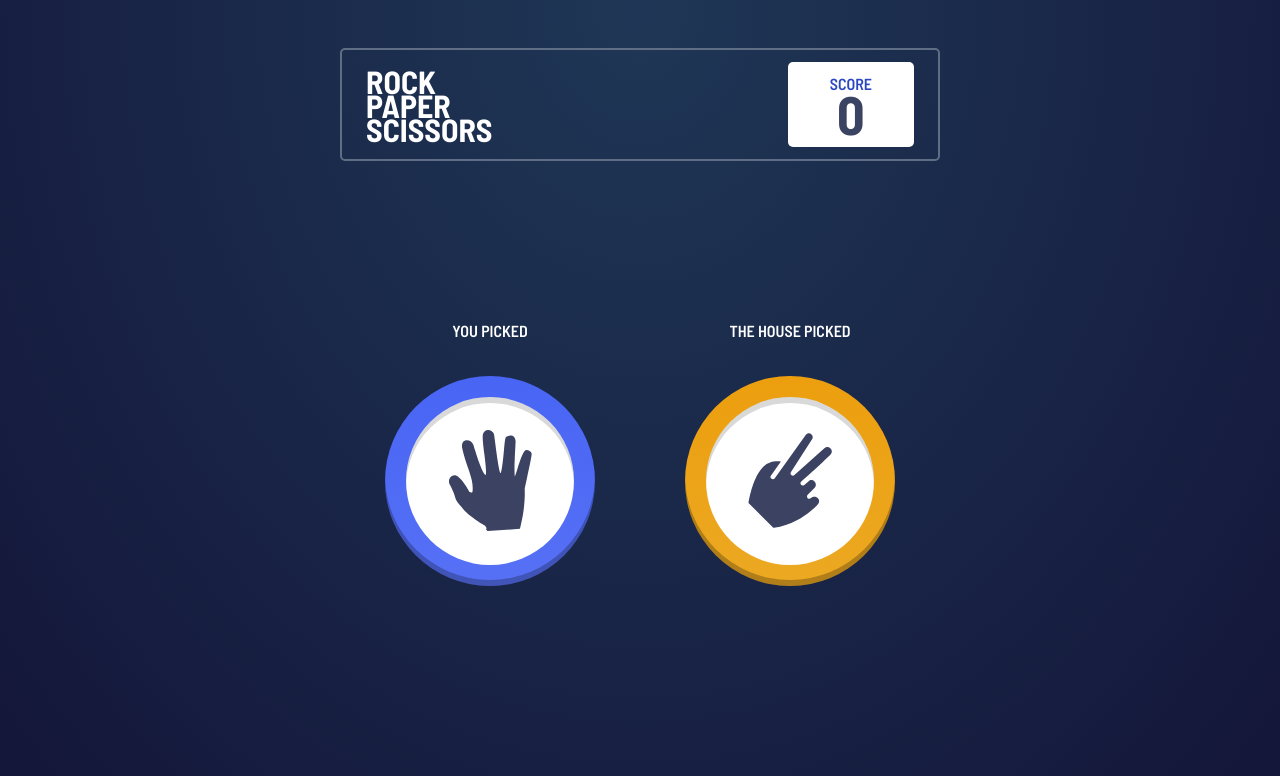
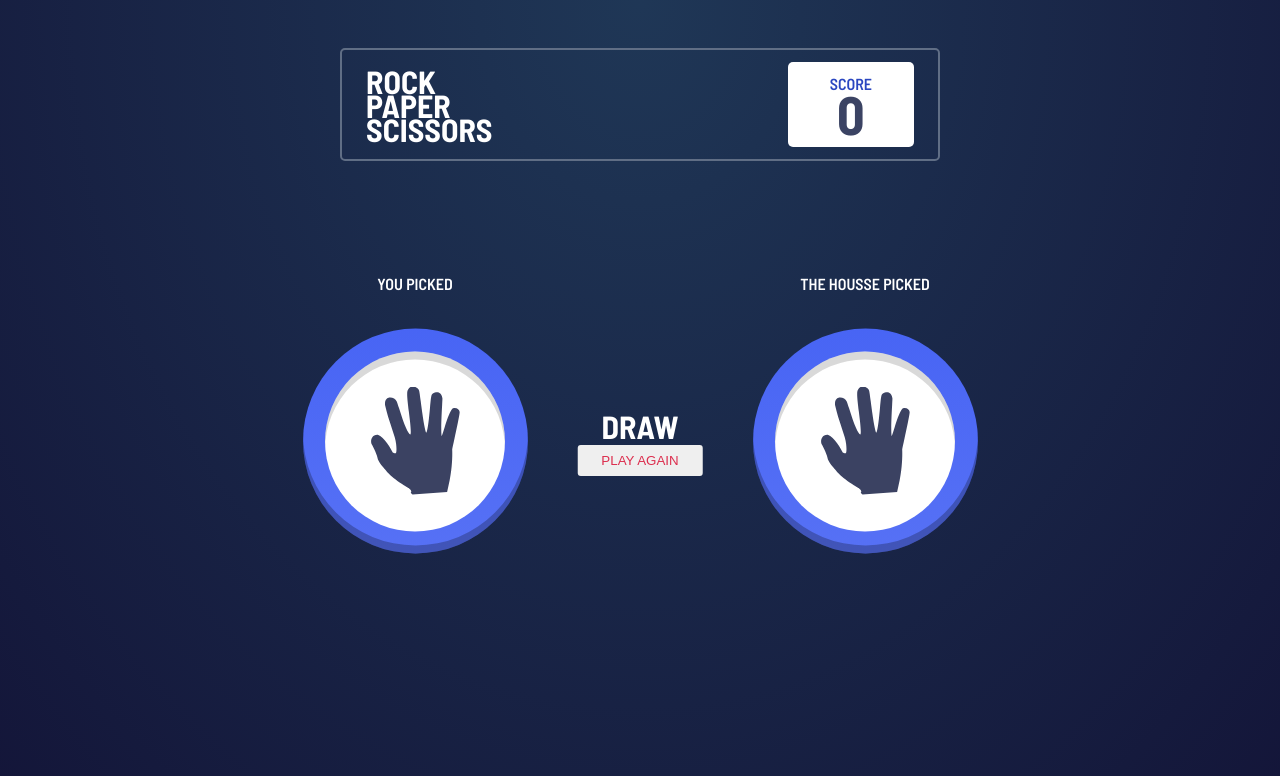
Before and after one commit to Irina-Dehtiarenko/game_from_frontendmentor, a plain HTML site: page index.html in a window 1280 px wide. Both pictures are taken after a click on the button 490 px from the left and 321 px from the top of the page. Drawn offline with Linux system fonts and the light colour scheme.

Commit message:
added some function for resetting the game with saving the results - the first version of the game

```diff
--- a/index.html
+++ b/index.html
@@ -11,15 +11,13 @@
       sizes="32x32"
       href="./images/favicon-32x32.png"
     />
-
     <link rel="preconnect" href="https://fonts.googleapis.com" />
     <link rel="preconnect" href="https://fonts.gstatic.com" crossorigin />
     <link
       href="https://fonts.googleapis.com/css2?family=Barlow+Semi+Condensed:wght@600;700&display=swap"
       rel="stylesheet"
     />
-    <link rel="stylesheet" href="./style.css" />
-
+    <link rel="stylesheet" href="style.css" />
     <title>Frontend Mentor | Rock, Paper, Scissors</title>
   </head>
   <body>
@@ -34,9 +32,7 @@
         <strong class="points">12</strong>
       </div>
     </header>
-
     <main>
-      <!-- widok 1 -->
       <section class="options">
         <button class="button button--paper" data-pick="paper">
           <div class="button__image-container">
@@ -48,17 +44,15 @@
             <img src="./images/icon-scissors.svg" alt="Scissors" />
           </div>
         </button>
-
         <button class="button button--rock" data-pick="rock">
           <div class="button__image-container">
             <img src="./images/icon-rock.svg" alt="Rock" />
           </div>
         </button>
       </section>
-      <!-- widok 2 -->
-      <section class="fight hidden">
-        <div class="pick">
-          <span class="pick__title"> YOU PICKED </span>
+      <section class="fight">
+        <div class="pick pick--player">
+          <span class="pick__title">YOU PICKED</span>
           <div class="pick__container pick__container--player">
             <div class="button button--paper">
               <div class="button__image-container">
@@ -67,21 +61,25 @@
             </div>
           </div>
         </div>
+        <div class="pick pick--ai">
+          <span class="pick__title">THE HOUSSE PICKED</span>
+          <div class="pick__container pick__container--ai"></div>
+        </div>
 
-        <div class="pick">
-          <span class="pick__title"> THE HOUSE PICKED </span>
-          <div class="pick__container pick__container--ai"></div>
-          <!-- <div class="pick__placeholder"></div> -->
+        <div class="result">
+          <span class="result__text"></span>
+          <button class="result__button" tabindex="-1">PLAY AGAIN</button>
         </div>
       </section>
     </main>
-
     <!-- <div class="attribution">
-    Challenge by <a href="https://www.frontendmentor.io?ref=challenge" target="_blank">Frontend Mentor</a>.
-    Coded by <a href="#">Your Name Here</a>.
-  </div> -->
-    <!-- to jest informacja o tym skąd wzieliśmy tą strone -->
-
-    <script src="./main.js"></script>
+            Challenge by
+            <a
+                href="https://www.frontendmentor.io?ref=challenge"
+                target="_blank"
+                >Frontend Mentor</a
+            >. Coded by <a href="#">Your Name Here</a>.
+        </div> -->
+    <script src="main.js"></script>
   </body>
 </html>
--- a/main.js
+++ b/main.js
@@ -1,7 +1,7 @@
-//stworzyć stan - state
-//w stanie score
-//player pick
-//ai pick
+// state
+//   score
+//   player pick
+//   ai pick
 
 const playerWinsLSKey = "playerWins";
 const AIWinsLSKey = "AIWins";
@@ -13,19 +13,23 @@ const winningResultsMap = {
 };
 
 let state = {
-  playerWins: localStorage.getItem(playerWinsLSKey) || 0,
-  AIWins: localStorage.getItem(AIWinsLSKey) || 0,
+  playerWins: Number(localStorage.getItem(playerWinsLSKey)) || 0,
+  AIWins: Number(localStorage.getItem(AIWinsLSKey)) || 0,
   playerPick: null,
   AIPick: null,
 };
-// localStorage.getItem(AIWinsLSKey) - tak się dodaję
-// localStorage.setItem(playerWinsLSKey, 8) - tak się wywołuje
+
 const renderScore = () => {
-  //wpisuje wynik
   const pointsElement = document.querySelector(".points");
   pointsElement.innerText = state.playerWins - state.AIWins;
-  //   albo po mojemu
-  //    pointsElement.textContent = `${state.playerWins - state.AIWins}`;
+};
+
+const bindPickEvents = () => {
+  document.querySelectorAll(".options button").forEach((button) => {
+    button.addEventListener("click", pick);
+  });
+
+  document.querySelector(".result__button").addEventListener("click", reset);
 };
 
 const pick = (e) => {
@@ -36,7 +40,6 @@ const pick = (e) => {
 };
 
 const pickByPlayer = (pickedOption) => {
-  //dodajemy wybór gracza
   state = {
     ...state,
     playerPick: pickedOption,
@@ -44,37 +47,63 @@ const pickByPlayer = (pickedOption) => {
 };
 
 const pickByAI = () => {
-  const options = ["paper", "scissors", "rock"];
+  const options = ["rock", "paper", "scissors"];
   const AIPick = options[Math.floor(Math.random() * options.length)];
+
   state = {
-    //doddajemy wybór komputera - losowy
     ...state,
     AIPick,
   };
-  //Mój wariant
-  //   const index = Math.floor(Math.random() * options.length);
-  //   return options[index];
 };
 
 const hideOptions = () => {
-  document.querySelector(".options").classList.add("hidden");
+  const optionsElement = document.querySelector(".options");
+  optionsElement.classList.add("slide-left");
 };
 
-const createPickElement = (option) => {
-  const pickElement = document.createElement("div");
-  pickElement.classList.add("button", `button--${option}`);
+const showFight = () => {
+  const fightElement = document.querySelector(".fight");
+  fightElement.classList.add("slide-left");
+  createElementPickedByPlayer();
+  createElementPickedByAI();
 
-  const imageContainerElement = document.createElement("div");
-  imageContainerElement.classList.add("button__image-container");
+  document.querySelectorAll(".options button").forEach((button) => {
+    button.setAttribute("tabindex", -1);
+  });
+  document.querySelector(".result__button").setAttribute("tabindex", 0);
 
-  const imgElement = document.createElement("img");
-  imgElement.src = `./images/icon-${option}.svg`;
-  imgElement.alt = option;
+  showResult();
+};
 
-  imageContainerElement.appendChild(imgElement);
-  pickElement.appendChild(imageContainerElement);
+const showResult = () => {
+  const resultTextElement = document.querySelector(".result__text");
+  if (state.AIPick === state.playerPick) {
+    resultTextElement.innerText = "DRAW";
+  } else if (winningResultsMap[state.playerPick].includes(state.AIPick)) {
+    resultTextElement.innerText = "YOU WIN";
+    localStorage.setItem(playerWinsLSKey, state.playerWins + 1);
+    state = {
+      ...state,
+      playerWins: state.playerWins + 1,
+    };
+  } else {
+    resultTextElement.innerText = "YOU LOSE";
+    localStorage.setItem(AIWinsLSKey, state.AIWins + 1);
+    state = {
+      ...state,
+      AIWins: state.AIWins + 1,
+    };
+  }
 
-  return pickElement;
+  setTimeout(renderResult, 1000);
+
+  renderScore();
+};
+
+const renderResult = () => {
+  document.querySelector(".result").classList.add("shown");
+  document.querySelector(".pick--player").classList.add("moved");
+  document.querySelector(".pick--ai").classList.add("moved");
 };
 
 const createElementPickedByPlayer = () => {
@@ -83,47 +112,49 @@ const createElementPickedByPlayer = () => {
   const pickContainerElement = document.querySelector(
     ".pick__container--player"
   );
-  pickContainerElement.innerHTML = ""; //reset HTML
+  pickContainerElement.innerHTML = "";
   pickContainerElement.appendChild(createPickElement(playerPick));
 };
 
 const createElementPickedByAI = () => {
   const AIPick = state.AIPick;
-
   const pickContainerElement = document.querySelector(".pick__container--ai");
-  pickContainerElement.innerHTML = ""; //reset HTML
+  pickContainerElement.innerHTML = "";
   pickContainerElement.appendChild(createPickElement(AIPick));
 };
 
-const showResult = () => {
-  // console.log(winningResultsMap[state.playerPick]); // zwraca - ['paper']
+const createPickElement = (option) => {
+  const pickElement = document.createElement("div");
+  pickElement.classList.add("button", `button--${option}`);
 
-  if (state.AIPick === state.playerPick) {
-    console.log("draw");
-  } else if (winningResultsMap[state.playerPick].includes(state.AIPick)) {
-    console.log("Player wins");
-  } else {
-    console.log("AI wins");
-  }
+  const imageConatinerElement = document.createElement("div");
+  imageConatinerElement.classList.add("button__image-container");
+
+  const imgElement = document.createElement("img");
+  imgElement.src = `./images/icon-${option}.svg`;
+  imgElement.alt = option;
+
+  imageConatinerElement.appendChild(imgElement);
+
+  pickElement.appendChild(imageConatinerElement);
+
+  return pickElement;
 };
 
-const showFight = () => {
-  document.querySelector(".fight").classList.remove("hidden");
-  createElementPickedByPlayer();
-  createElementPickedByAI();
+const reset = () => {
+  const fightElement = document.querySelector(".fight");
+  fightElement.classList.remove("slide-left");
 
-  showResult();
-};
+  const optionsElement = document.querySelector(".options");
+  optionsElement.classList.remove("slide-left");
 
-const bindPickEvents = () => {
   document.querySelectorAll(".options button").forEach((button) => {
-    button.addEventListener("click", pick);
+    button.setAttribute("tabindex", 0);
   });
+  document.querySelector(".result__button").setAttribute("tabindex", -1);
 };
 
 const init = () => {
-  //ta funkcja się odpali w momęcie startu programu
-
   renderScore();
   bindPickEvents();
 };
--- a/style.css
+++ b/style.css
@@ -1,11 +1,9 @@
-/* zmienne css */
-/* pseudoselektor :root */
-/* tutaj tworzymy te zmienne */
 :root {
   --color-main: #fff;
   --color-points: hsl(229, 25%, 31%);
   --color-score: hsl(229, 64%, 46%);
   --color-border: hsl(217, 16%, 45%);
+
   --color-scissors: hsl(39, 89%, 49%), hsl(40, 84%, 53%);
   --color-paper: hsl(230, 89%, 62%), hsl(230, 89%, 65%);
   --color-rock: hsl(349, 71%, 52%), hsl(349, 70%, 56%);
@@ -16,23 +14,24 @@
   margin: 0;
   padding: 0;
 }
+
 body {
   min-height: 100vh;
-  min-width: 100wv;
+  min-width: 100vw;
   padding: 48px;
   background: radial-gradient(at top, hsl(214, 47%, 23%), hsl(237, 49%, 15%));
-  /* Sprawia, że mamy gradient zaczynający się od góy, od koloru, do koloru - okrągły */
   font-family: "Barlow Semi Condensed", sans-serif;
+  overflow: hidden;
 }
+
 header {
   display: flex;
+  align-items: center;
   justify-content: space-between;
-  align-items: center;
   max-width: 600px;
   margin: 0 auto;
   padding: 12px 24px;
   border: solid 2px var(--color-border);
-  /* tak używamy zmiennych var(--nazwa-zmiennej) */
   border-radius: 5px;
 }
 
@@ -57,26 +56,39 @@ h1 span {
 
 .points {
   display: block;
+  color: var(--color-points);
   font-size: 54px;
-  color: var(--color-points);
   line-height: 42px;
   text-align: center;
 }
 
 main {
+  position: relative;
+  min-height: 70vh;
   max-width: 600px;
   margin: 0 auto;
   padding: 160px 0;
 }
 
+section {
+  position: absolute;
+  top: 50%;
+  left: 50%;
+  transform: translate(-50%, -50%);
+  transition: transform 0.3s, opacity 0.3s;
+}
+
 .options {
   aspect-ratio: 313 / 278;
-  /* stosunek wysokości do szerokości będzie zawsze taki sam, nawet gdy zmieniamy rozmiar okna*/
-  position: relative;
   width: 50%;
   margin: 0 auto;
   background-image: url("./images/bg-triangle.svg");
   background-size: cover;
+}
+
+.options.slide-left {
+  opacity: 0;
+  transform: translate(-200%, -50%);
 }
 
 .options .button {
@@ -84,85 +96,176 @@ main {
   width: 50%;
   cursor: pointer;
 }
+
 .button {
   aspect-ratio: 1 / 1;
   display: flex;
+  align-items: center;
   justify-content: center;
-  align-items: center;
-  box-shadow: inset 0px -6px 0px rgba(0, 0, 0, 0.25);
   border: none;
   border-radius: 50%;
+  box-shadow: inset 0px -8px 0px rgba(0, 0, 0, 0.25);
 }
 
 .button img {
   width: 50%;
 }
+
 .button__image-container {
   display: flex;
+  align-items: center;
   justify-content: center;
-  align-items: center;
   height: 80%;
   width: 80%;
   background-color: var(--color-main);
-  box-shadow: inset 0px 6px 0px rgba(0, 0, 0, 0.15);
-  /* cień od góry */
   border-radius: 50%;
+  box-shadow: inset 0px 8px 0px rgba(0, 0, 0, 0.15);
 }
+
 .button--paper {
   background: linear-gradient(var(--color-paper));
 }
+
 .button--scissors {
   background: linear-gradient(var(--color-scissors));
 }
+
 .button--rock {
   background: linear-gradient(var(--color-rock));
 }
+
 .options .button--paper {
   left: 0;
   top: 0;
   transform: translate(-50%, -50%);
-  /* procentowo odnosi siędo elementu, który pozycjonujemy*/
 }
+
 .options .button--scissors {
   right: 0;
   top: 0;
   transform: translate(50%, -50%);
 }
+
 .options .button--rock {
   bottom: 0;
   left: 50%;
   transform: translate(-50%, 50%);
 }
+
 .fight {
   display: flex;
+  align-items: center;
+  width: 100%;
   color: var(--color-main);
+  opacity: 0;
+  transform: translate(200%, -50%);
 }
-/* .fight .button {
-  width: 70%;
-} */
+
+.fight.slide-left {
+  opacity: 1;
+  transform: translate(-50%, -50%);
+}
+
 .pick__container {
-  width: 70%;
+  width: 75%;
 }
+
 .pick {
   display: flex;
   align-items: flex-start;
   justify-content: center;
   flex-wrap: wrap;
+  position: relative;
   width: 50%;
+  transform: translate(0, 0);
+  transition: transform 0.3s;
 }
+
+.pick--ai.moved {
+  transform: translate(25%, 0);
+}
+
+.pick--player.moved {
+  transform: translate(-25%, 0);
+}
+
 .pick__title {
   display: block;
+  position: absolute;
+  bottom: 100%;
+  left: 50%;
   width: 100%;
   padding-bottom: 36px;
   text-align: center;
+  transform: translate(-50%, 0);
 }
+
 .pick__placeholder {
   aspect-ratio: 1 / 1;
   width: 50%;
+  background: rgba(0, 0, 0, 0.25);
   border-radius: 50%;
-  background: rgba(0, 0, 0, 0.15);
 }
 
 .hidden {
   display: none;
 }
+
+.result {
+  display: flex;
+  justify-content: center;
+  flex-wrap: wrap;
+  position: absolute;
+  left: 50%;
+  top: 50%;
+  transform: scaleX(0) translate(-50%, -50%);
+  transition: transform 0.3s;
+  overflow: hidden;
+}
+
+.result.shown {
+  transform: scaleX(1) translate(-50%, -50%);
+}
+
+.result__text {
+  width: 100%;
+  font-size: 32px;
+  font-weight: 700;
+  text-align: center;
+}
+
+.result__button {
+  padding: 8px 24px;
+  color: hsl(349, 71%, 52%);
+  border: none;
+  border-radius: 3px;
+}
+
+@media screen and (max-width: 480px) {
+  .score {
+    padding: 8px 12px;
+  }
+
+  .fight {
+    flex-wrap: wrap;
+  }
+
+  .pick,
+  .pick.moved,
+  .result {
+    position: relative;
+    left: 0;
+    right: 0;
+    transform: translate(0, 0);
+  }
+
+  .result {
+    width: 100%;
+    margin-top: 48px;
+    transform: translate(0, 0) scaleX(0);
+  }
+
+  .result.shown {
+    transform: translate(0, 0) scaleX(1);
+  }
+}
```
